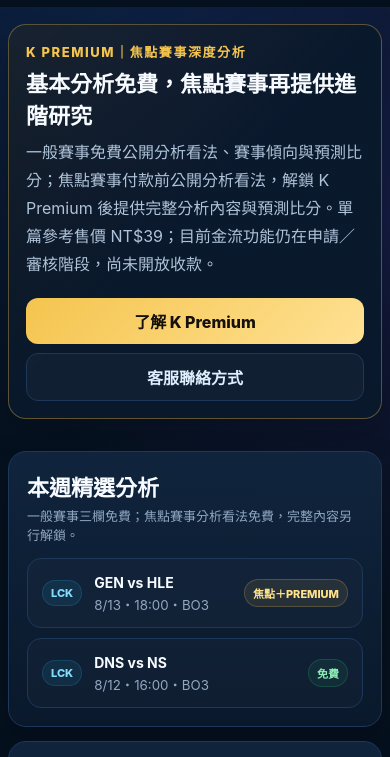
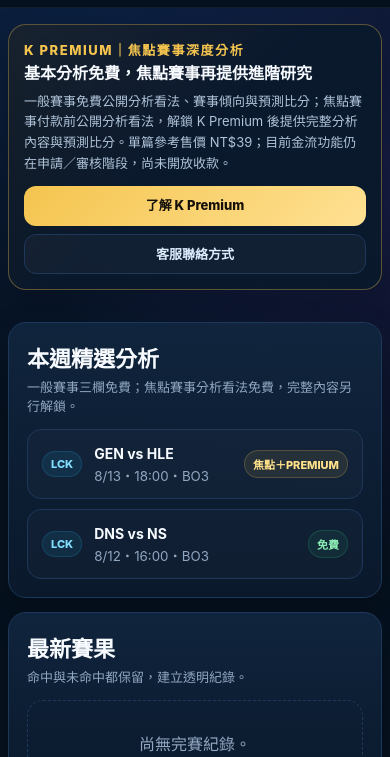
Before and after one commit to sas7891322/k-esports-lab, a website: page index.html in a window 390 px wide. Shown: the part 55-812 px from the top of the page. Drawn offline with Linux system fonts and the light colour scheme; no server answers.

Commit message:
Add files via upload

```diff
--- a/assets/css/styles.css
+++ b/assets/css/styles.css
@@ -588,17 +588,19 @@
 
 /* v2.1 K Premium merchant review / product sales page */
 .merchant-summary {
-  padding: 20px 22px;
+  padding: 16px 18px;
   display: grid;
   grid-template-columns: minmax(0,1fr) auto;
-  gap: 20px;
+  gap: 14px;
   align-items: center;
   border-color: rgba(244,196,78,.34);
   background: linear-gradient(135deg, rgba(65,49,14,.26), rgba(10,25,44,.96) 48%);
 }
-.merchant-summary h2 { margin: 5px 0 8px; font-size: 22px; }
-.merchant-summary p { margin: 0; max-width: 760px; color: #afc3d9; line-height: 1.75; }
-.merchant-summary-actions { display: flex; flex-wrap: wrap; gap: 9px; }
+.merchant-summary h2 { margin: 4px 0 6px; font-size: 18px; line-height: 1.35; }
+.merchant-summary p { margin: 0; max-width: 760px; color: #afc3d9; line-height: 1.6; font-size: 14px; }
+.merchant-summary-note { margin-top: 6px !important; color: #94abc3 !important; font-size: 12px !important; line-height: 1.55 !important; }
+.merchant-summary-actions { display: flex; flex-wrap: wrap; gap: 8px; align-self: stretch; }
+.merchant-summary-actions .btn { min-height: 44px; padding: 10px 14px; font-size: 14px; }
 
 .premium-hero { padding: 36px 0 8px; }
 .premium-product-hero {
@@ -675,8 +677,11 @@
   .premium-hero { padding-top: 18px; }
   .premium-product-hero { padding: 21px 17px; gap: 18px; }
   .premium-price-card strong { font-size: 36px; }
-  .merchant-summary { padding: 17px; }
+  .merchant-summary { padding: 15px; gap: 12px; }
+  .merchant-summary h2 { font-size: 16px; }
+  .merchant-summary p { font-size: 13px; }
   .merchant-summary-actions { display: grid; }
+  .merchant-summary-actions .btn { min-height: 40px; padding: 9px 12px; font-size: 13px; }
   .compliance-links { grid-template-columns: 1fr; }
   .contact-strip { gap: 10px; }
   .premium-product-price { font-size: 34px; }
```
